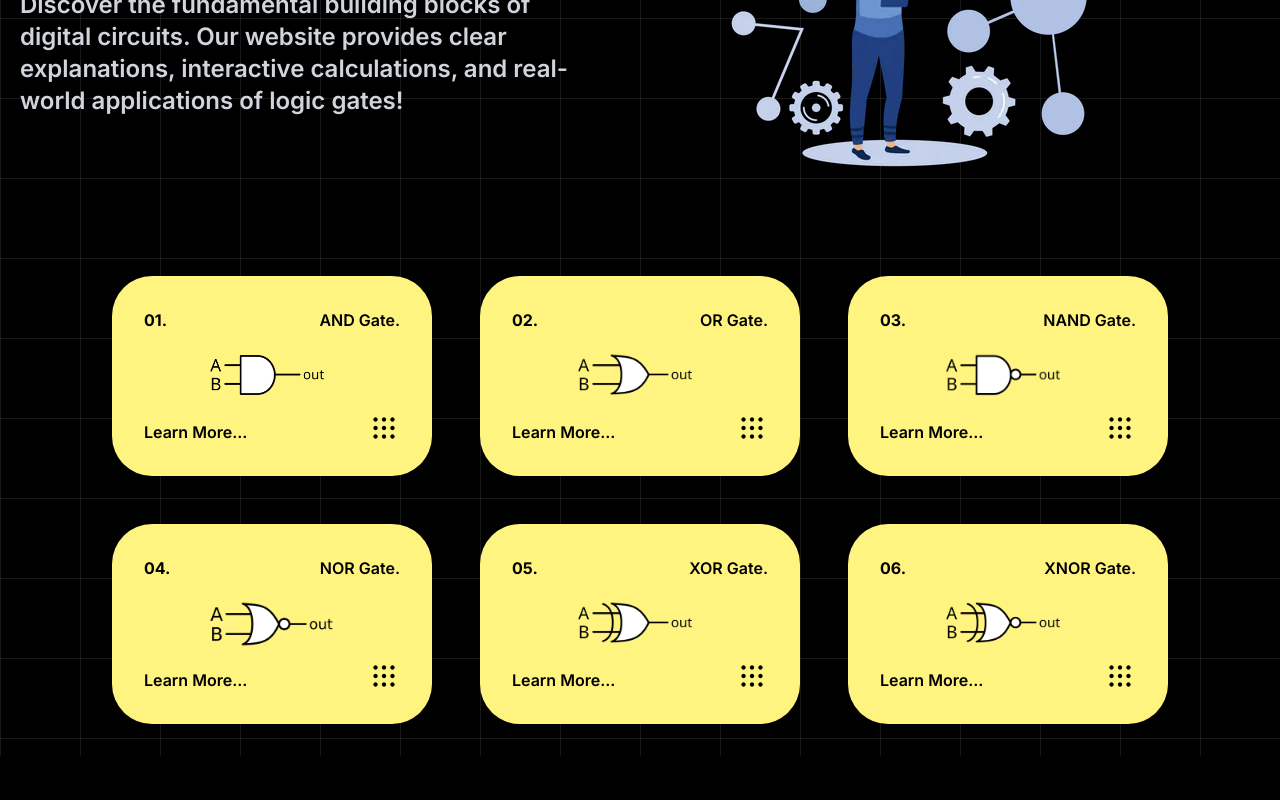
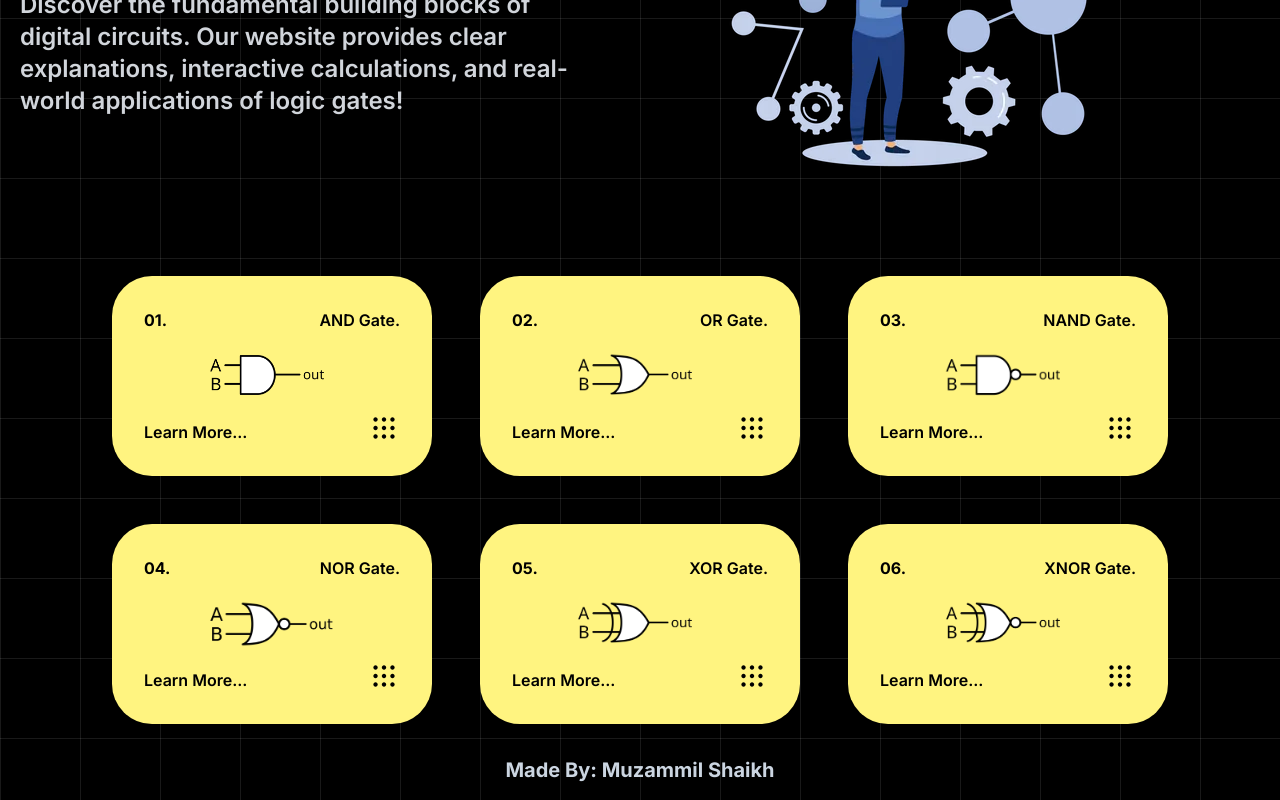
Before and after one commit to dev-muzammil/nextjs-logic-gates, a Next.js app: page / in a window 1280 px wide. Shown: the part 302-1102 px from the top of the page. Before the commit the page ends 1058 px from the top, so only its background shows below. Built offline with nearby package versions, Linux system fonts and the light colour scheme.

Commit message:
Added Footer Name

```diff
--- a/app/page.js
+++ b/app/page.js
@@ -163,6 +163,7 @@ export default function Home() {
           </Link>
         </div>
       </div>
+      <p className="font-bold text-center mb-4 text-xl text-slate-300">Made By: Muzammil Shaikh</p>
     </>
   );
 }
```
